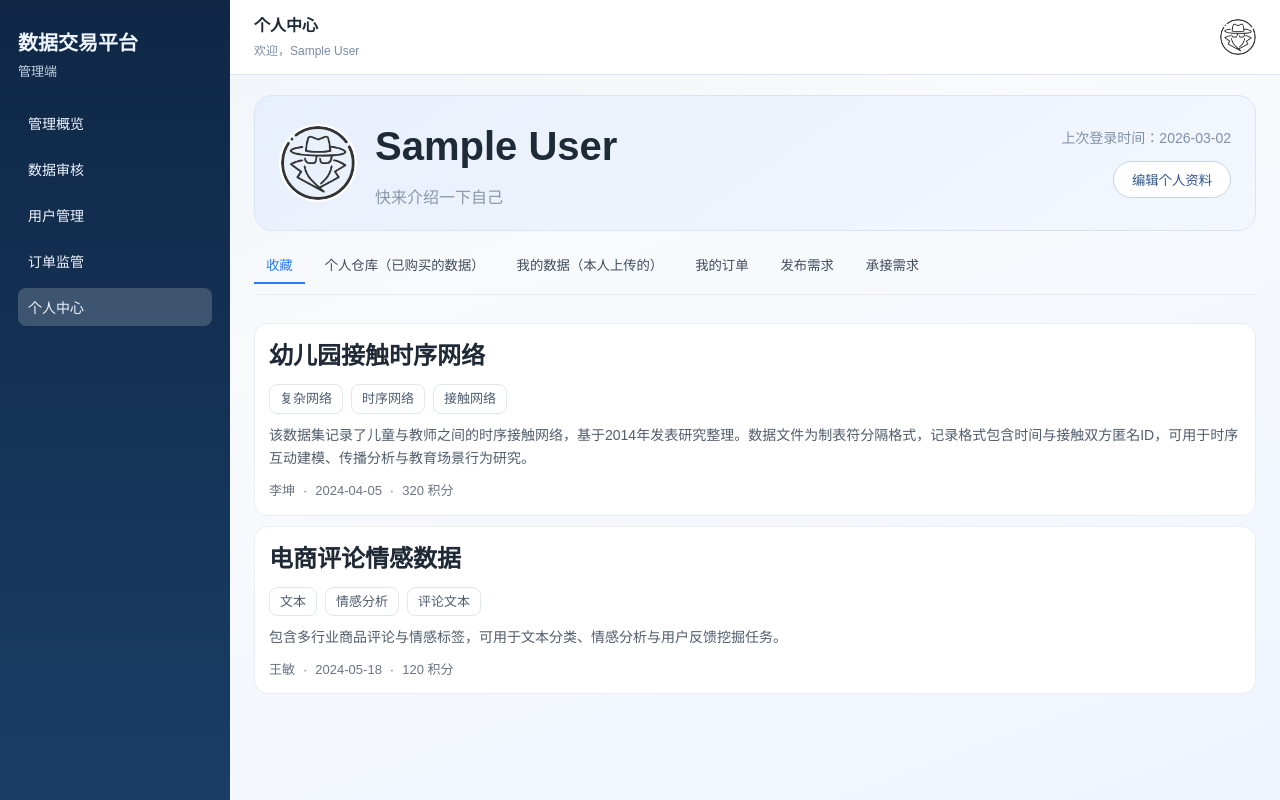
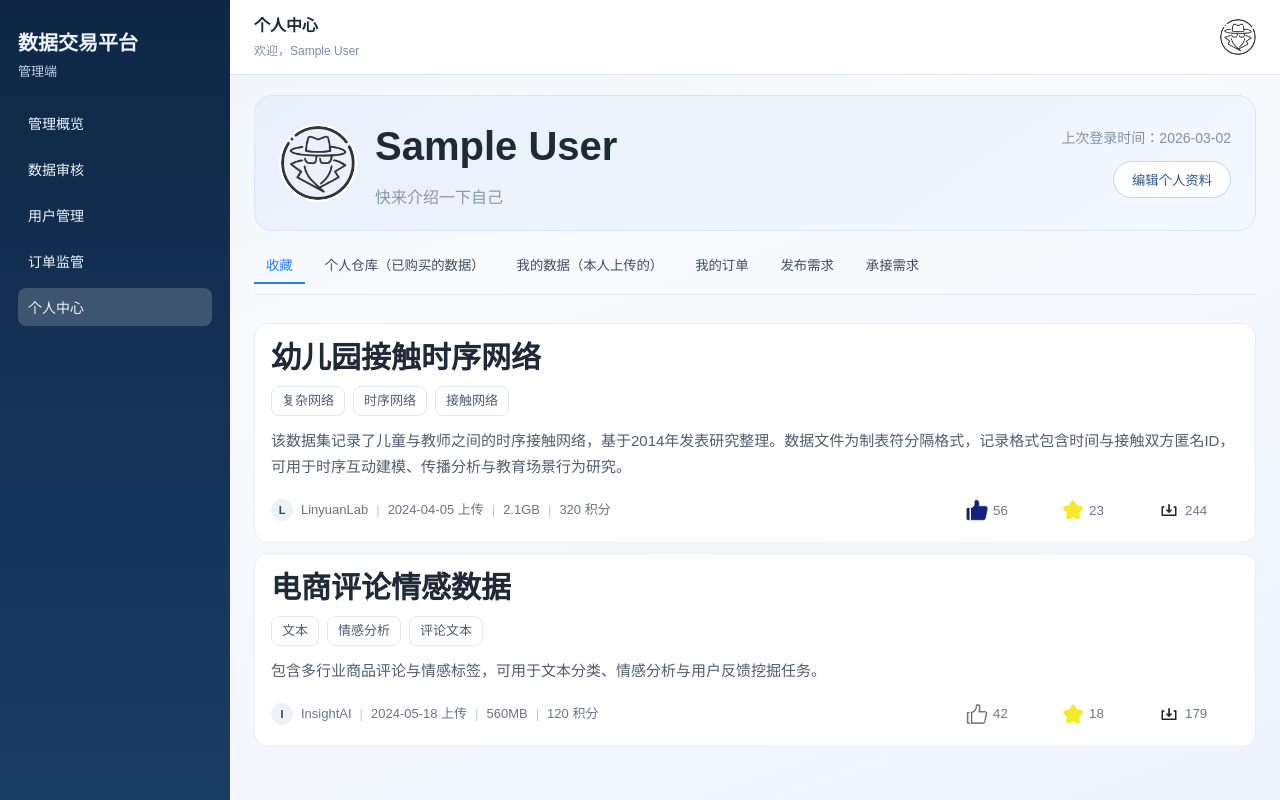
Before and after one commit to applekkkk/web, a Vue app: page /admin/profile in a window 1280 px wide. Built offline with nearby package versions, Linux system fonts and the light colour scheme; sample sign-in values are in the browser's storage.

Commit message:
refactor: 将数据卡片抽取至公共的component组件

```diff
--- /dev/null
+++ b/src/components/DatasetCard.vue
@@ -0,0 +1,202 @@
+<script setup>
+const props = defineProps({
+  item: {
+    type: Object,
+    required: true
+  }
+});
+
+const emit = defineEmits(["open", "like", "favorite", "download"]);
+
+function onOpen() {
+  emit("open", props.item);
+}
+</script>
+
+<template>
+  <article class="card" @click="onOpen">
+    <div class="card-main">
+      <h3>{{ item.name }}</h3>
+
+      <div class="pill-row">
+        <span class="pill">{{ item.category }}</span>
+        <span v-for="tag in String(item.tags).split(',')" :key="`${item.id}-${tag}`" class="pill">
+          {{ tag.trim() }}
+        </span>
+      </div>
+
+      <p class="info">{{ item.info }}</p>
+
+      <div class="card-foot">
+        <div class="publisher">
+          <span class="avatar">{{ (item.seller || item.author || "?").charAt(0) }}</span>
+          <span>{{ item.seller || item.author || "-" }}</span>
+          <span class="dot">|</span>
+          <span>{{ item.uploadDate }} 上传</span>
+          <span class="dot">|</span>
+          <span>{{ item.size }}</span>
+          <span class="dot">|</span>
+          <span>{{ item.price }} 积分</span>
+        </div>
+
+        <div class="stats" @click.stop>
+          <button type="button" class="stat-item" @click="$emit('like', item)">
+            <span class="stat-icon-wrap">
+              <img class="stat-icon" :src="item.liked ? '/img/liked.png' : '/img/like.png'" alt="点赞" />
+            </span>
+            <span class="stat-value">{{ item.likes ?? 0 }}</span>
+          </button>
+          <button type="button" class="stat-item" @click="$emit('favorite', item)">
+            <span class="stat-icon-wrap">
+              <img class="stat-icon" :src="item.favorited ? '/img/favorited.png' : '/img/favorite.png'" alt="收藏" />
+            </span>
+            <span class="stat-value">{{ item.stars ?? 0 }}</span>
+          </button>
+          <button type="button" class="stat-item" @click="$emit('download', item)">
+            <span class="stat-icon-wrap">
+              <img class="stat-icon" src="/img/download.png" alt="下载" />
+            </span>
+            <span class="stat-value">{{ item.downloads ?? 0 }}</span>
+          </button>
+        </div>
+      </div>
+    </div>
+  </article>
+</template>
+
+<style scoped>
+.card {
+  border: 1px solid #eaedf3;
+  border-radius: 14px;
+  padding: 16px;
+  background: #fff;
+  cursor: pointer;
+  transition: box-shadow 0.2s ease, transform 0.2s ease;
+}
+
+.card:hover {
+  box-shadow: 0 10px 18px rgba(17, 24, 39, 0.08);
+  transform: translateY(-1px);
+}
+
+.card-main h3 {
+  margin: 0;
+  color: #202a36;
+  font-size: 30px;
+  line-height: 1.2;
+}
+
+.pill-row {
+  display: flex;
+  flex-wrap: wrap;
+  gap: 8px;
+  margin-top: 10px;
+}
+
+.pill {
+  border: 1px solid #e2e7ef;
+  border-radius: 8px;
+  padding: 4px 10px;
+  color: #4e5d70;
+  font-size: 13px;
+  background: #fff;
+}
+
+.info {
+  margin: 12px 0 0;
+  color: #515d6d;
+  font-size: 15px;
+  line-height: 1.75;
+}
+
+.card-foot {
+  margin-top: 14px;
+  display: flex;
+  justify-content: space-between;
+  gap: 12px;
+  align-items: center;
+}
+
+.publisher {
+  display: flex;
+  align-items: center;
+  flex-wrap: wrap;
+  gap: 8px;
+  color: #6a7484;
+  font-size: 13px;
+}
+
+.avatar {
+  display: inline-flex;
+  align-items: center;
+  justify-content: center;
+  width: 22px;
+  height: 22px;
+  border-radius: 50%;
+  color: #374151;
+  font-size: 11px;
+  font-weight: 700;
+  background: #eef2f7;
+}
+
+.dot {
+  color: #c3c8d2;
+}
+
+.stats {
+  display: flex;
+  gap: 8px;
+  color: #6b7688;
+  font-size: 14px;
+}
+
+.stat-item {
+  display: inline-flex;
+  align-items: center;
+  gap: 4px;
+  border: none;
+  border-radius: 8px;
+  padding: 4px 6px;
+  min-width: 88px;
+  color: inherit;
+  background: transparent;
+  cursor: pointer;
+}
+
+.stat-item:hover {
+  background: #f5f7fb;
+}
+
+.stat-icon-wrap {
+  width: 24px;
+  height: 24px;
+  display: inline-flex;
+  align-items: center;
+  justify-content: center;
+  flex-shrink: 0;
+}
+
+.stat-icon {
+  width: 24px;
+  height: 24px;
+  display: block;
+  object-fit: contain;
+}
+
+.stat-value {
+  min-width: 34px;
+  text-align: left;
+  white-space: nowrap;
+}
+
+@media (max-width: 900px) {
+  .card-main h3 {
+    font-size: 24px;
+  }
+
+  .card-foot {
+    flex-direction: column;
+    align-items: flex-start;
+  }
+}
+</style>
--- a/src/views/common/ProfileView.vue
+++ b/src/views/common/ProfileView.vue
@@ -3,6 +3,8 @@ import { computed, ref } from "vue";
 import { useRoute, useRouter } from "vue-router";
 import { useAuthStore } from "../../stores/auth";
 import { marketData } from "../../mock/data";
+import { ElMessage } from "element-plus";
+import DatasetCard from "../../components/DatasetCard.vue";
 
 const route = useRoute();
 const router = useRouter();
@@ -53,6 +55,33 @@ function goDatasetDetail(id) {
   if (route.path.startsWith("/admin")) return;
   router.push(`/user/market/${id}`);
 }
+
+function toggleLike(item) {
+  if (item.liked) {
+    item.likes = Math.max(0, (item.likes ?? 0) - 1);
+  } else {
+    item.likes = (item.likes ?? 0) + 1;
+  }
+  item.liked = !item.liked;
+}
+
+function toggleFavorite(item) {
+  if (item.favorited) {
+    item.stars = Math.max(0, (item.stars ?? 0) - 1);
+  } else {
+    item.stars = (item.stars ?? 0) + 1;
+  }
+  item.favorited = !item.favorited;
+}
+
+function handleDownload(item) {
+  if (!item.purchased) {
+    ElMessage.warning("未购买");
+    return;
+  }
+  item.downloads = (item.downloads ?? 0) + 1;
+  ElMessage.success("下载成功");
+}
 </script>
 
 <template>
@@ -84,25 +113,15 @@ function goDatasetDetail(id) {
 
     <template v-if="showDatasetCards">
       <section v-if="tabDatasets.length" class="cards-grid">
-        <article v-for="item in tabDatasets" :key="item.id" class="card" @click="goDatasetDetail(item.id)">
-          <div class="card-main">
-            <h3>{{ item.name }}</h3>
-            <div class="pill-row">
-              <span class="pill">{{ item.category }}</span>
-              <span v-for="tag in String(item.tags).split(',')" :key="`${item.id}-${tag}`" class="pill">
-                {{ tag.trim() }}
-              </span>
-            </div>
-            <p class="info">{{ item.info }}</p>
-            <div class="publisher">
-              <span>{{ item.author || item.seller }}</span>
-              <span>·</span>
-              <span>{{ item.uploadDate }}</span>
-              <span>·</span>
-              <span>{{ item.price }} 积分</span>
-            </div>
-          </div>
-        </article>
+        <DatasetCard
+          v-for="item in tabDatasets"
+          :key="item.id"
+          :item="item"
+          @open="goDatasetDetail(item.id)"
+          @like="toggleLike"
+          @favorite="toggleFavorite"
+          @download="handleDownload"
+        />
       </section>
       <p v-else class="empty-text">当前栏目暂无数据。</p>
     </template>
@@ -211,52 +230,6 @@ function goDatasetDetail(id) {
   gap: 10px;
 }
 
-.card {
-  border: 1px solid #eaedf3;
-  border-radius: 14px;
-  padding: 14px;
-  background: #fff;
-  cursor: pointer;
-}
-
-.card-main h3 {
-  margin: 0;
-  color: #202a36;
-  font-size: 24px;
-}
-
-.pill-row {
-  display: flex;
-  flex-wrap: wrap;
-  gap: 8px;
-  margin-top: 10px;
-}
-
-.pill {
-  border: 1px solid #e2e7ef;
-  border-radius: 8px;
-  padding: 4px 10px;
-  color: #4e5d70;
-  font-size: 13px;
-  background: #fff;
-}
-
-.info {
-  margin: 10px 0 0;
-  color: #515d6d;
-  font-size: 14px;
-  line-height: 1.7;
-}
-
-.publisher {
-  margin-top: 10px;
-  display: flex;
-  flex-wrap: wrap;
-  gap: 8px;
-  color: #6a7484;
-  font-size: 13px;
-}
-
 .empty-text {
   color: #7b8797;
 }
--- a/src/views/user/MarketView.vue
+++ b/src/views/user/MarketView.vue
@@ -3,6 +3,7 @@ import { computed, ref } from "vue";
 import { useRouter } from "vue-router";
 import { marketData } from "../../mock/data";
 import { ElMessage } from "element-plus";
+import DatasetCard from "../../components/DatasetCard.vue";
 
 const keyword = ref("");
 const activeCategory = ref("All");
@@ -124,54 +125,15 @@ function goDetail(id) {
     <p class="result-count">当前 {{ filteredData.length }} 个数据集</p>
 
     <section class="cards-grid">
-      <article v-for="item in filteredData" :key="item.id" class="card" @click="goDetail(item.id)">
-        <div class="card-main">
-          <h3>{{ item.name }}</h3>
-
-          <div class="pill-row">
-            <span class="pill">{{ item.category }}</span>
-            <span v-for="tag in String(item.tags).split(',')" :key="`${item.id}-${tag}`" class="pill">
-              {{ tag.trim() }}
-            </span>
-          </div>
-
-          <p class="info">{{ item.info }}</p>
-
-          <div class="card-foot">
-            <div class="publisher">
-              <span class="avatar">{{ item.seller.charAt(0) }}</span>
-              <span>{{ item.seller }}</span>
-              <span class="dot">|</span>
-              <span>{{ item.uploadDate }} 上传</span>
-              <span class="dot">|</span>
-              <span>{{ item.size }}</span>
-              <span class="dot">|</span>
-              <span>{{ item.price }} 积分</span>
-            </div>
-
-            <div class="stats" @click.stop>
-              <button type="button" class="stat-item" @click="toggleLike(item)">
-                <span class="stat-icon-wrap">
-                  <img class="stat-icon" :src="item.liked ? '/img/liked.png' : '/img/like.png'" alt="点赞" />
-                </span>
-                <span class="stat-value">{{ item.likes ?? 0 }}</span>
-              </button>
-              <button type="button" class="stat-item" @click="toggleFavorite(item)">
-                <span class="stat-icon-wrap">
-                  <img class="stat-icon" :src="item.favorited ? '/img/favorited.png' : '/img/favorite.png'" alt="收藏" />
-                </span>
-                <span class="stat-value">{{ item.stars ?? 0 }}</span>
-              </button>
-              <button type="button" class="stat-item" @click="handleDownload(item)">
-                <span class="stat-icon-wrap">
-                  <img class="stat-icon" src="/img/download.png" alt="下载" />
-                </span>
-                <span class="stat-value">{{ item.downloads ?? 0 }}</span>
-              </button>
-            </div>
-          </div>
-        </div>
-      </article>
+      <DatasetCard
+        v-for="item in filteredData"
+        :key="item.id"
+        :item="item"
+        @open="goDetail(item.id)"
+        @like="toggleLike"
+        @favorite="toggleFavorite"
+        @download="handleDownload"
+      />
     </section>
 
     <p v-if="filteredData.length === 0" class="empty">当前筛选条件下暂无匹配数据集。</p>
@@ -274,130 +236,6 @@ function goDetail(id) {
   gap: 10px;
 }
 
-.card {
-  border: 1px solid #eaedf3;
-  border-radius: 14px;
-  padding: 16px;
-  background: #fff;
-  cursor: pointer;
-  transition: box-shadow 0.2s ease, transform 0.2s ease;
-}
-
-.card:hover {
-  box-shadow: 0 10px 18px rgba(17, 24, 39, 0.08);
-  transform: translateY(-1px);
-}
-
-.card-main h3 {
-  margin: 0;
-  color: #202a36;
-  font-size: 30px;
-  line-height: 1.2;
-}
-
-.pill-row {
-  display: flex;
-  flex-wrap: wrap;
-  gap: 8px;
-  margin-top: 10px;
-}
-
-.pill {
-  border: 1px solid #e2e7ef;
-  border-radius: 8px;
-  padding: 4px 10px;
-  color: #4e5d70;
-  font-size: 13px;
-  background: #fff;
-}
-
-.info {
-  margin: 12px 0 0;
-  color: #515d6d;
-  font-size: 15px;
-  line-height: 1.75;
-}
-
-.card-foot {
-  margin-top: 14px;
-  display: flex;
-  justify-content: space-between;
-  gap: 12px;
-  align-items: center;
-}
-
-.publisher {
-  display: flex;
-  align-items: center;
-  flex-wrap: wrap;
-  gap: 8px;
-  color: #6a7484;
-  font-size: 13px;
-}
-
-.avatar {
-  display: inline-flex;
-  align-items: center;
-  justify-content: center;
-  width: 22px;
-  height: 22px;
-  border-radius: 50%;
-  color: #374151;
-  font-size: 11px;
-  font-weight: 700;
-  background: #eef2f7;
-}
-
-.dot {
-  color: #c3c8d2;
-}
-
-.stats {
-  display: flex;
-  gap: 8px;
-  color: #6b7688;
-  font-size: 14px;
-}
-
-.stat-item {
-  display: inline-flex;
-  align-items: center;
-  gap: 4px;
-  border: none;
-  border-radius: 8px;
-  padding: 4px 6px;
-  min-width: 88px;
-  color: inherit;
-  background: transparent;
-  cursor: pointer;
-}
-
-.stat-item:hover {
-  background: #f5f7fb;
-}
-
-.stat-icon-wrap {
-  width: 24px;
-  height: 24px;
-  display: inline-flex;
-  align-items: center;
-  justify-content: center;
-  flex-shrink: 0;
-}
-
-.stat-icon {
-  width: 24px;
-  height: 24px;
-  display: block;
-  object-fit: contain;
-}
-
-.stat-value {
-  min-width: 34px;
-  text-align: left;
-  white-space: nowrap;
-}
-
 .empty {
   margin: 8px 0 0;
   color: #62748d;
@@ -406,14 +244,6 @@ function goDetail(id) {
 }
 
 @media (max-width: 900px) {
-  .card-main h3 {
-    font-size: 24px;
-  }
-
-  .card-foot {
-    flex-direction: column;
-    align-items: flex-start;
-  }
 }
 
 @media (max-width: 700px) {
```
